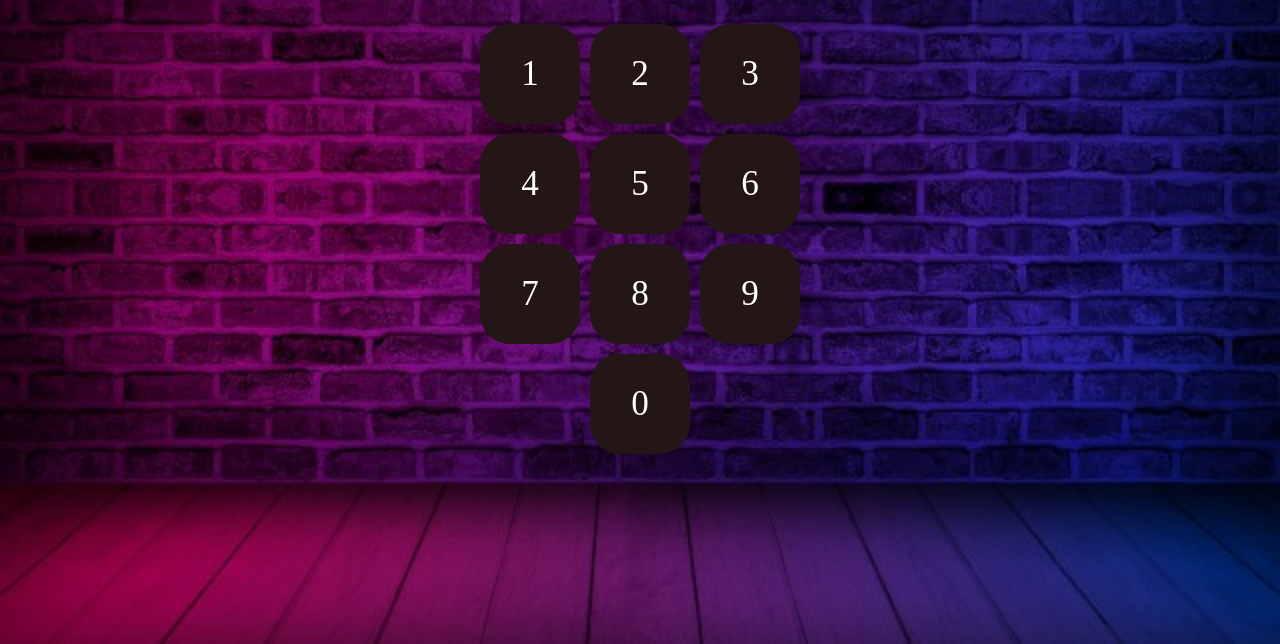
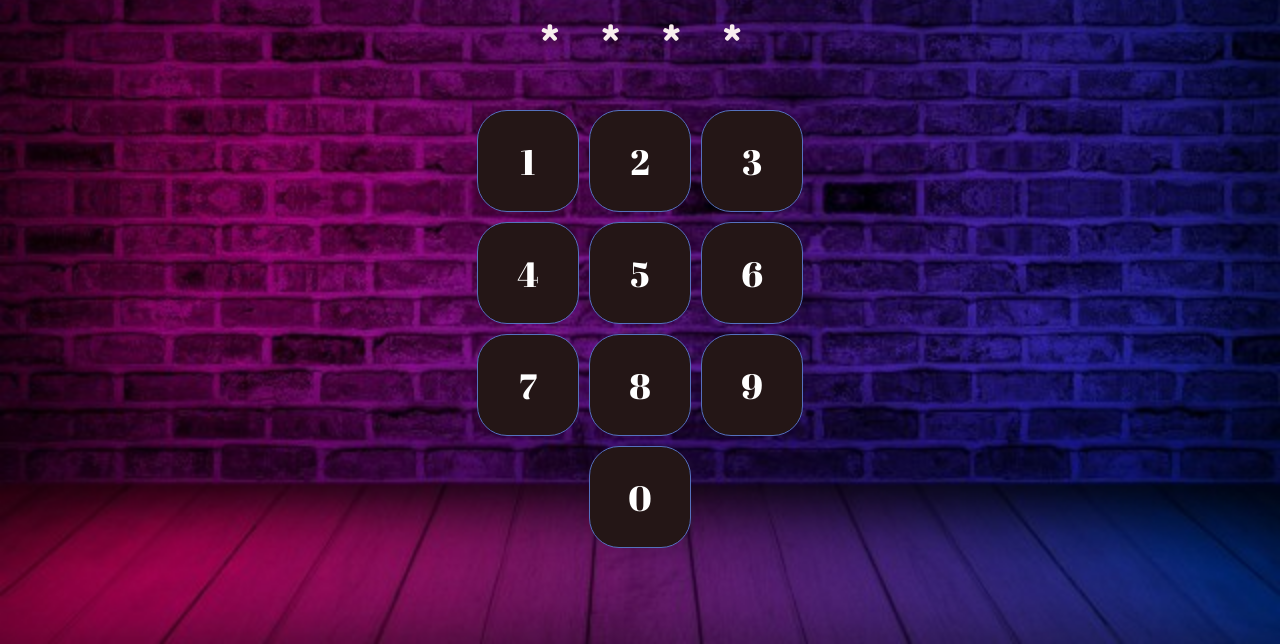
Before and after one commit to s-samNg/s-samNg.github.io, a plain HTML site: page index.html in a window 1280 px wide. Shown: the part 156-800 px from the top of the page. Drawn offline with Linux system fonts and the light colour scheme.

Commit message:
Template v2
Template v2.

```diff
--- a/assets/app.css
+++ b/assets/app.css
@@ -4,6 +4,20 @@ body{
     background-position: cover;
     background-attachment: fixed;
     background-size:cover;
+}
+
+h1, .enterpassword{
+    color: rgb(248, 238, 238);
+    font-family: 'Abril Fatface', cursive;
+    font-family: 'Mitr', sans-serif;
+
+}
+.enterpassword{
+    /* padding-right: 30px; */
+    font-size: 3rem;
+}
+h2 span:not(:last-child) {
+    padding-right: 35px;
 }
 
 #container{
@@ -16,7 +30,8 @@ justify-content: center;
 grid-template-columns: repeat(3, 100px);
 grid-template-rows: repeat(4, 100px); */
 grid-gap: 10px;
-margin-top: 180px;
+margin-top: 30px;
+font-family: 'Abril Fatface', cursive;
 }
 .button{
 display:flex;
@@ -31,10 +46,12 @@ border-radius: 30px;
 background-color: rgb(36, 22, 22);
 user-select: none;
 cursor: pointer;
+border: 1px solid rgb(85, 113, 190);
 }
 .button:hover{
     /* opacity: .9; */
-    background-color: rgb(143, 60, 60);
+    background-color: rgb(184, 169, 169);
+    color: rgb(59, 50, 50);
 }
 
 .button:first-child{
--- a/assets/app.js
+++ b/assets/app.js
@@ -1,9 +1,24 @@
-let createDial = (i) =>{
+let createDial = (i) => {
     let div = document.createElement('div');
     let container = document.getElementById('container');
     container.appendChild(div);
     div.classList.add('button');
-    div.textContent= i;
-  }
-  for(let i = 0; i < 10; i++)
+    div.textContent = i;
+}
+for (let i = 0; i < 10; i++)
     createDial(i);
+
+
+
+const createCode = (codeLength) => {
+    let count = 0;
+    let code = [];
+    for (let i = 0; i < codeLength; i++)
+    {
+        code.push(Math.floor(Math.random() * 10));
+    }
+    return code;
+}
+code = createCode(4);
+codeString = code.join('');
+console.log(`code secret => ${codeString}`);
--- a/index.html
+++ b/index.html
@@ -1,19 +1,42 @@
 <!DOCTYPE html>
 <html lang="en">
+
 <head>
     <meta charset="UTF-8">
     <meta http-equiv="X-UA-Compatible" content="IE=edge">
     <meta name="viewport" content="width=device-width, initial-scale=1.0">
+    <!-- FONT -->
+    <link rel="preconnect" href="https://fonts.googleapis.com">
+    <link rel="preconnect" href="https://fonts.gstatic.com" crossorigin>
+    <link href="https://fonts.googleapis.com/css2?family=Abril+Fatface&display=swap" rel="stylesheet">
+    <link rel="preconnect" href="https://fonts.googleapis.com">
+    <link rel="preconnect" href="https://fonts.gstatic.com" crossorigin>
+    <link href="https://fonts.googleapis.com/css2?family=Abril+Fatface&family=Mitr:wght@200&display=swap"
+        rel="stylesheet">
+    <!-- FONT -->
     <link rel="stylesheet" href="assets/app.css">
     <script src="assets/app.js" defer></script>
     <title>DIAL</title>
 </head>
+
 <body>
 
-    <div id="container">
+
+
+    <div id="main">
+        <h1 id="enterpassword" style="text-align: center; margin-top: 90px;">ENTER YOUR CODE</h1>
+        <h2 style="text-align: center;"><span class="enterpassword">*</span>  <span class="enterpassword">*</span>  <span class="enterpassword">*</span>  <span class="enterpassword">*</span></h2>
+
+
+        <div id="container">
+
+        </div>
 
     </div>
 
 
+
+
 </body>
+
 </html>
```
